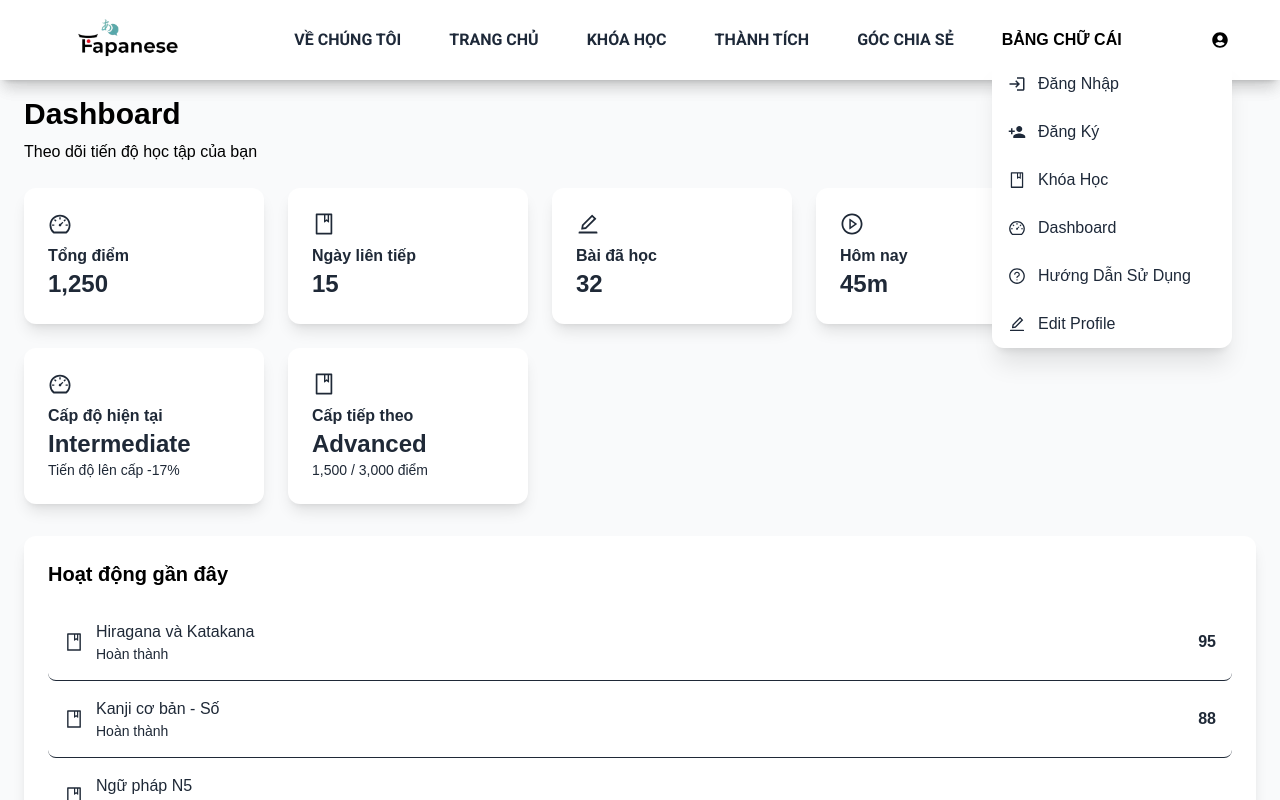
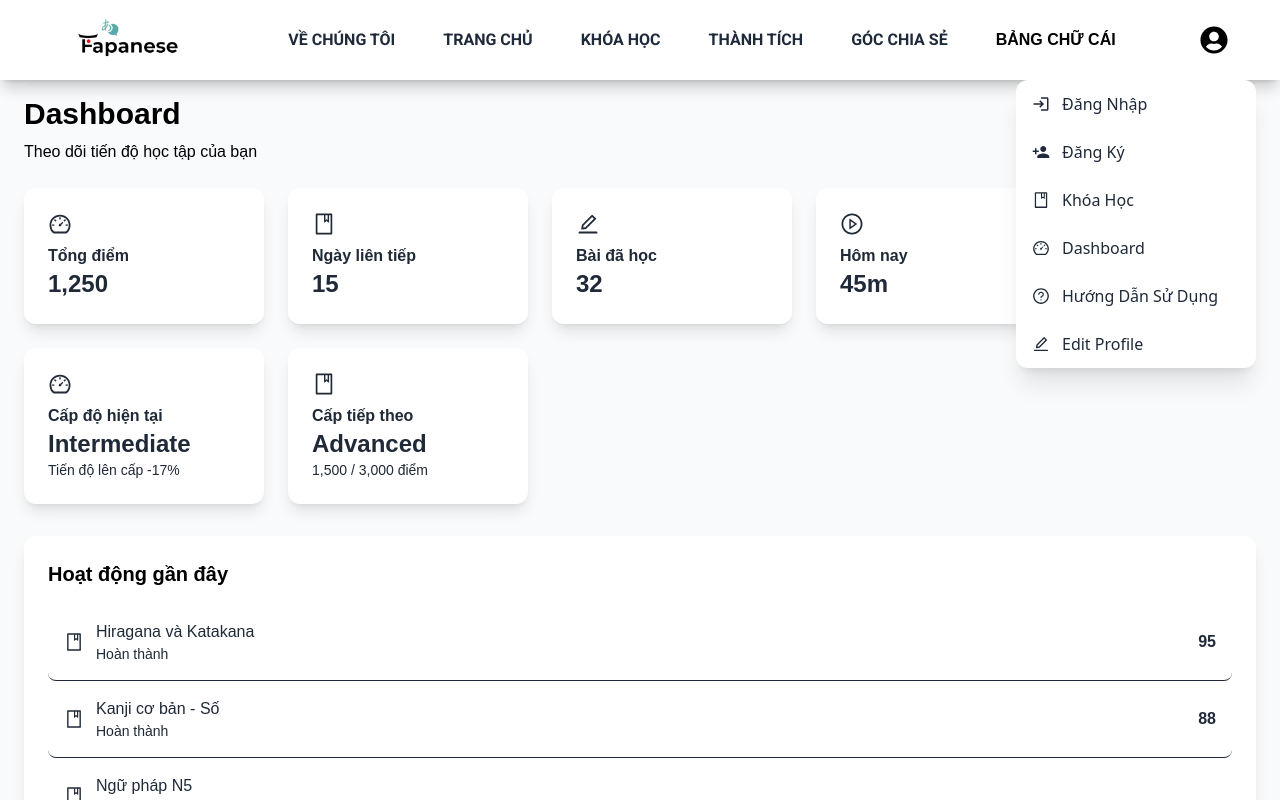
Before and after one commit to chithong17/fapanese-web, a React (Vite) app in the folder frontend/fapanese-frontend/: page /dashboard/student in a window 1280 px wide. Both pictures are taken after a click on the element 1220 px from the left and 40 px from the top of the page. Shown: the top 800 px of the page. Built offline with nearby package versions, Linux system fonts and the light colour scheme.

Commit message:
Update App component UI

```diff
--- a/frontend/fapanese-frontend/src/App.tsx
+++ b/frontend/fapanese-frontend/src/App.tsx
@@ -20,13 +20,14 @@ import StudentDashboard from "./pages/dashboard/StudentDashboard";
 
 function App() {
   const alphabetRef = useRef<any>(null);
-  const [activeTab, setActiveTab] = useState<"hiragana" | "katakana">(
-    "hiragana"
-  );
+  const [activeTab, setActiveTab] = useState<"hiragana" | "katakana">("hiragana");
 
-  // State quản lý Auth Popup
+  // Auth popup
   const [isAuthOpen, setIsAuthOpen] = useState(false);
   const [authTab, setAuthTab] = useState<"login" | "signup">("login");
+
+  // User dropdown toàn cục
+  const [userDropdownOpen, setUserDropdownOpen] = useState(false);
 
   const scrollToSection = (id: string, tab?: "hiragana" | "katakana") => {
     if (id === "alphabet" && tab) {
@@ -44,31 +45,23 @@ function App() {
   };
 
   const flashcardData = [
-    {
-      title: "Bảng chữ cái",
-      description: "Học Hiragana và Katakana cơ bản với ví dụ và bài tập.",
-    },
-    {
-      title: "Ngữ pháp",
-      description:
-        "Tìm hiểu các quy tắc ngữ pháp cơ bản, trợ từ và câu đơn giản.",
-    },
-    {
-      title: "Từ vựng",
-      description:
-        "Mở rộng vốn từ qua các chủ đề hằng ngày và tình huống giao tiếp.",
-    },
-    {
-      title: "Speaking",
-      description: "Luyện tập phản xạ, phát âm và giao tiếp tự nhiên.",
-    },
+    { title: "Bảng chữ cái", description: "Học Hiragana và Katakana cơ bản với ví dụ và bài tập." },
+    { title: "Ngữ pháp", description: "Tìm hiểu các quy tắc ngữ pháp cơ bản, trợ từ và câu đơn giản." },
+    { title: "Từ vựng", description: "Mở rộng vốn từ qua các chủ đề hằng ngày và tình huống giao tiếp." },
+    { title: "Speaking", description: "Luyện tập phản xạ, phát âm và giao tiếp tự nhiên." },
   ];
 
   return (
     <Router>
-      {/* Navbar truyền hàm openAuth */}
-      <Navbar scrollToSection={scrollToSection} onAuthClick={openAuth} />
+      {/* Navbar duy nhất */}
+      <Navbar
+        scrollToSection={scrollToSection}
+        onAuthClick={openAuth}
+        userDropdownOpen={userDropdownOpen}
+        setUserDropdownOpen={setUserDropdownOpen}
+      />
 
+      {/* Auth popup */}
       <AuthPopup
         isOpen={isAuthOpen}
         onClose={() => setIsAuthOpen(false)}
@@ -80,7 +73,7 @@ function App() {
         <Route
           path="/"
           element={
-            <main>
+            <main className="relative z-0 overflow-visible">
               <BottomNav scrollToSection={scrollToSection} />
               <HeroBackground />
               <HeroBelow />
@@ -89,16 +82,12 @@ function App() {
               <WhyUs />
               <Quotes />
 
-              {/* Flashcards Section */}
               <section className="py-16 bg-gray-100">
                 <div className="max-w-6xl mx-auto px-6">
                   <h2 className="text-3xl font-bold text-gray-900 text-center mb-8">
                     GIỚI THIỆU CHỨC NĂNG FLASHCARDS{" "}
-                    <span className="text-[#80D9E6] font-extrabold">
-                      GIÚP BẠN HỌC TẬP HIỆU QUẢ
-                    </span>
+                    <span className="text-[#80D9E6] font-extrabold">GIÚP BẠN HỌC TẬP HIỆU QUẢ</span>
                   </h2>
-
                   <Flashcards cards={flashcardData} />
                 </div>
               </section>
@@ -106,6 +95,7 @@ function App() {
               <div ref={alphabetRef}>
                 <AlphabetLearning activeTab={activeTab} />
               </div>
+
               <HeroQr />
               <Footer />
             </main>
@@ -116,9 +106,7 @@ function App() {
         <Route path="/courses/JPD113" element={<JPD113 />} />
         <Route path="/courses/JPD123" element={<JPD123 />} />
         <Route path="/courses/JPD133" element={<JPD133 />} />
-         <Route path="/dashboard/student" element={<StudentDashboard />} />
-
-
+        <Route path="/dashboard/student" element={<StudentDashboard />} />
       </Routes>
     </Router>
   );
--- a/frontend/fapanese-frontend/src/components/Navbar.tsx
+++ b/frontend/fapanese-frontend/src/components/Navbar.tsx
@@ -1,6 +1,13 @@
+// Navbar.tsx
 import React, { useState } from "react";
+import { createPortal } from "react-dom";
 import { FaUserCircle } from "react-icons/fa";
-import { AiOutlineBook, AiOutlineDashboard, AiOutlineQuestionCircle, AiOutlineEdit } from "react-icons/ai";
+import {
+  AiOutlineBook,
+  AiOutlineDashboard,
+  AiOutlineQuestionCircle,
+  AiOutlineEdit,
+} from "react-icons/ai";
 import { MdLogin, MdPersonAdd } from "react-icons/md";
 import { motion, AnimatePresence } from "framer-motion";
 import logo from "../assets/logo.png";
@@ -8,7 +15,10 @@ import logo from "../assets/logo.png";
 interface NavbarProps {
   scrollToSection: (id: string, tab?: "hiragana" | "katakana") => void;
   onAuthClick: (tab: "login" | "signup") => void;
+  userDropdownOpen: boolean;  // <- bắt buộc
+  setUserDropdownOpen: React.Dispatch<React.SetStateAction<boolean>>; // <- bắt buộc
 }
+
 
 const Navbar: React.FC<NavbarProps> = ({ scrollToSection, onAuthClick }) => {
   const [dropdownOpen, setDropdownOpen] = useState(false);
@@ -23,22 +33,50 @@ const Navbar: React.FC<NavbarProps> = ({ scrollToSection, onAuthClick }) => {
   ];
 
   const userMenuItems = [
-    { name: "Đăng Nhập", icon: <MdLogin />, action: () => onAuthClick("login") },
-    { name: "Đăng Ký", icon: <MdPersonAdd />, action: () => onAuthClick("signup") },
-    { name: "Khóa Học", icon: <AiOutlineBook />, action: () => console.log("Go to courses") },
-    { name: "Dashboard", icon: <AiOutlineDashboard />, action: () => console.log("Go to dashboard") },
-    { name: "Hướng Dẫn Sử Dụng", icon: <AiOutlineQuestionCircle />, action: () => console.log("Go to guide") },
-    { name: "Edit Profile", icon: <AiOutlineEdit />, action: () => console.log("Go to edit profile") },
+    {
+      name: "Đăng Nhập",
+      icon: <MdLogin />,
+      action: () => onAuthClick("login"),
+    },
+    {
+      name: "Đăng Ký",
+      icon: <MdPersonAdd />,
+      action: () => onAuthClick("signup"),
+    },
+    {
+      name: "Khóa Học",
+      icon: <AiOutlineBook />,
+      action: () => console.log("Go to courses"),
+    },
+    {
+      name: "Dashboard",
+      icon: <AiOutlineDashboard />,
+      action: () => console.log("Go to dashboard"),
+    },
+    {
+      name: "Hướng Dẫn Sử Dụng",
+      icon: <AiOutlineQuestionCircle />,
+      action: () => console.log("Go to guide"),
+    },
+    {
+      name: "Edit Profile",
+      icon: <AiOutlineEdit />,
+      action: () => console.log("Go to edit profile"),
+    },
   ];
 
   return (
-    <nav className="bg-white shadow-lg fixed top-0 left-0 right-0 z-50 backdrop-blur-sm">
+    <nav className="bg-white shadow-lg fixed top-0 left-0 right-0 z-[2000] backdrop-blur-sm">
       <div className="max-w-7xl mx-auto px-6 sm:px-8 lg:px-12">
-        <div className="flex justify-between h-20 items-center">
+        <div className="flex justify-between h-20 items-center relative">
           {/* Logo */}
           <div className="flex-shrink-0">
             <a href="/" className="flex items-center h-12">
-              <img src={logo} alt="Fapanese Logo" className="w-40 h-40 object-contain" />
+              <img
+                src={logo}
+                alt="Fapanese Logo"
+                className="w-40 h-40 object-contain"
+              />
             </a>
           </div>
 
@@ -59,7 +97,7 @@ const Navbar: React.FC<NavbarProps> = ({ scrollToSection, onAuthClick }) => {
                 </a>
               ))}
 
-              {/* Dropdown: Bảng Chữ Cái */}
+              {/* Dropdown bảng chữ cái */}
               <div className="relative">
                 <span
                   className="font-bold cursor-pointer transition-colors group-hover:bg-gradient-to-r group-hover:from-[#80D9E6] group-hover:to-[#A4EBF2] group-hover:bg-clip-text group-hover:text-transparent"
@@ -67,15 +105,13 @@ const Navbar: React.FC<NavbarProps> = ({ scrollToSection, onAuthClick }) => {
                 >
                   BẢNG CHỮ CÁI
                 </span>
-                <span className="absolute left-0 -bottom-1 w-0 h-0.5 bg-gradient-to-r from-[#80D9E6] to-[#A4EBF2] group-hover:w-full transition-all"></span>
-
                 <AnimatePresence>
                   {dropdownOpen && (
                     <motion.div
                       initial={{ opacity: 0, y: -10 }}
                       animate={{ opacity: 1, y: 0 }}
                       exit={{ opacity: 0, y: -10 }}
-                      className="absolute top-full mt-2 w-40 bg-white rounded-xl shadow-lg z-50"
+                      className="absolute top-full mt-2 w-40 bg-white rounded-xl shadow-lg z-[2100]"
                     >
                       <button
                         onClick={() => {
@@ -102,32 +138,40 @@ const Navbar: React.FC<NavbarProps> = ({ scrollToSection, onAuthClick }) => {
             </div>
           </div>
 
-          {/* User Icon + Dropdown */}
+          {/* User dropdown */}
           <div className="relative flex items-center gap-4">
             <div
               className="p-1 rounded-full hover:bg-gray-100 transition-colors cursor-pointer"
               onClick={() => setUserDropdownOpen(!userDropdownOpen)}
             >
-              <motion.div whileHover={{ scale: 1.1 }} whileTap={{ scale: 0.95 }}>
-                <FaUserCircle  />
+              <motion.div
+                whileHover={{ scale: 1.1 }}
+                whileTap={{ scale: 0.95 }}
+              >
+                <FaUserCircle size={28} />
               </motion.div>
             </div>
+          </div>
+        </div>
+      </div>
 
+      {/* User dropdown portal */}
+      {userDropdownOpen &&
+        createPortal(
           <AnimatePresence>
-              {userDropdownOpen && (
             <motion.div
               initial={{ opacity: 0, y: -10 }}
               animate={{ opacity: 1, y: 0 }}
               exit={{ opacity: 0, y: -10 }}
               transition={{ type: "spring", stiffness: 300, damping: 20 }}
-                  className="absolute right-0 top-full mt-2 w-60 bg-white rounded-xl shadow-xl z-50 overflow-hidden"
+              className="fixed right-6 top-20 w-60 bg-white rounded-xl shadow-xl z-[9999] overflow-visible"
             >
               {userMenuItems.map((item, idx) => (
                 <motion.button
                   key={idx}
                   onClick={() => {
+                    setUserDropdownOpen(false);
                     item.action();
-                        setUserDropdownOpen(false);
                   }}
                   whileHover={{ backgroundColor: "rgba(243,244,246,1)" }}
                   className="flex items-center gap-3 w-full px-4 py-3 rounded-none font-medium text-gray-800 transition-colors"
@@ -137,11 +181,9 @@ const Navbar: React.FC<NavbarProps> = ({ scrollToSection, onAuthClick }) => {
                 </motion.button>
               ))}
             </motion.div>
+          </AnimatePresence>,
+          document.body
         )}
-            </AnimatePresence>
-          </div>
-        </div>
-      </div>
     </nav>
   );
 };
--- a/frontend/fapanese-frontend/src/pages/dashboard/StudentDashboard.tsx
+++ b/frontend/fapanese-frontend/src/pages/dashboard/StudentDashboard.tsx
@@ -1,6 +1,6 @@
 // src/pages/StudentDashboard.tsx
 import React, { useState } from "react";
-  import { motion, AnimatePresence } from "framer-motion";
+import { motion } from "framer-motion";
 import Navbar from "../../components/Navbar";
 import {
   AiOutlineBook,
@@ -91,8 +91,12 @@
 };
 
 const StudentDashboard: React.FC = () => {
-    const scrollToSection = (id: string) => {};
+  // Dummy function cho Navbar
+  const scrollToSection = (id: string, tab?: "hiragana" | "katakana") => {};
   const handleAuthClick = (tab: "login" | "signup") => {};
+
+  // State dropdown user
+  const [userDropdownOpen, setUserDropdownOpen] = useState(false);
 
   const [showConfetti, setShowConfetti] = useState(false);
 
@@ -103,7 +107,12 @@
 
   return (
     <div>
-        <Navbar scrollToSection={scrollToSection} onAuthClick={handleAuthClick} />
+      <Navbar
+        scrollToSection={scrollToSection}
+        onAuthClick={handleAuthClick}
+        userDropdownOpen={userDropdownOpen}
+        setUserDropdownOpen={setUserDropdownOpen}
+      />
       <div className="pt-24 p-6 min-h-screen bg-gray-50">
         {showConfetti && <Confetti numberOfPieces={200} recycle={false} />}
         <h1 className="text-3xl font-bold mb-2">Dashboard</h1>
```
Also changed, not shown: frontend/fapanese-frontend/src/components/AuthPopup.tsx (+36 -9 lines), 1 other file (tests, documents, lock files or other folders). Lines whose indentation alone changed are shown as unchanged.
